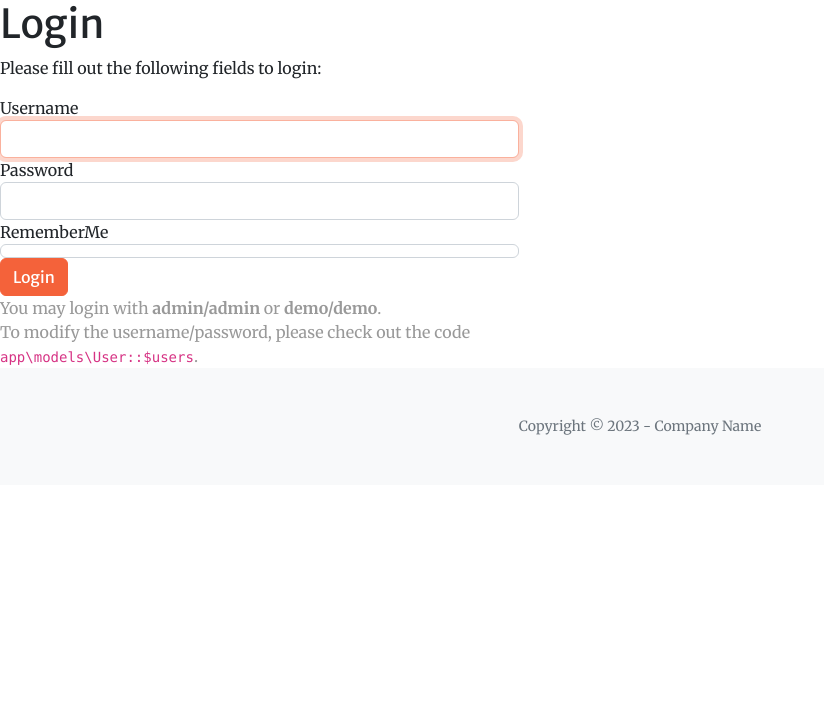
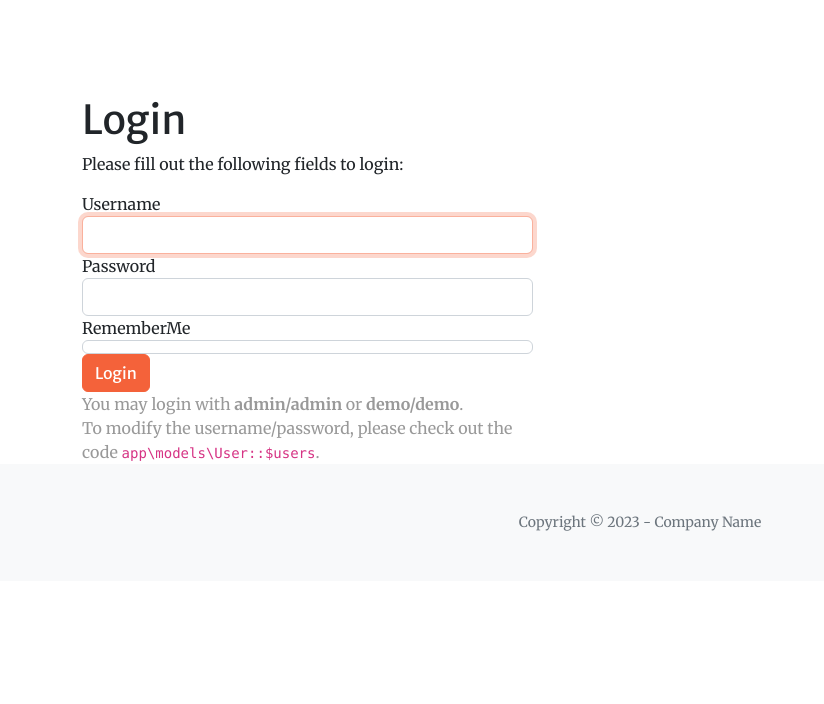
Before and after one commit to Alexotieno1717/yii-leaning, a Yii app: template views/site/login.php in a window 1280 px wide. Shown: the top 704 px of the page, without its empty margins (0-824 px from the left). Before the commit the page ends 435 px from the top, so only its background shows below. Run offline with PHP 8.4 and a stand-in for Yii, Linux system fonts and the light colour scheme; the template is opened without the code that fills it, so the values that code supplies are empty; form fields are guessed from the names that the template uses; some libraries are stand-ins or nearby versions.

Commit message:
[feat]: modified the login page

```diff
--- a/views/site/login.php
+++ b/views/site/login.php
@@ -11,10 +11,10 @@ use yii\bootstrap5\Html;
 $this->title = 'Login';
 $this->params['breadcrumbs'][] = $this->title;
 ?>
-<div class="site-login">
+<div class="container pt-5 mt-5">
     <h1><?= Html::encode($this->title) ?></h1>
 
-    <p>Please fill out the following fields to login:</p>
+    <p >Please fill out the following fields to login:</p>
 
     <div class="row">
         <div class="col-lg-5">
```
